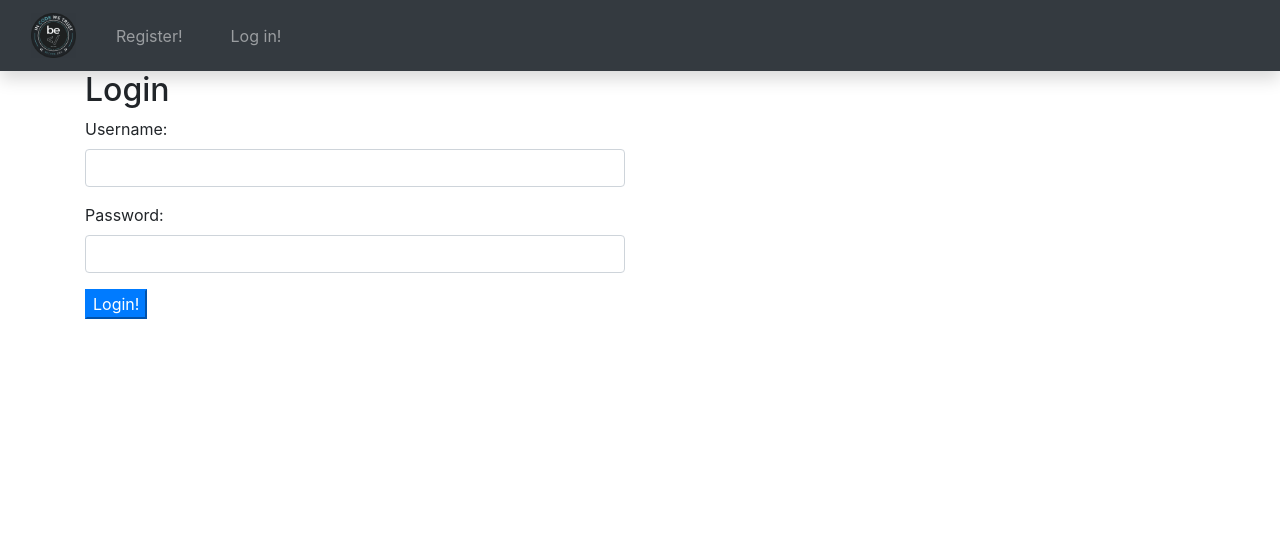
After one commit to Paul-Ducky/oop-pricecalculator, a PHP site: page /view/loginForm.php in a window 1280 px wide. The commit adds this page. Shown: the top 559 px of the page. Run offline with PHP 8.4, Linux system fonts and the light colour scheme.

Commit message:
prep for login

```diff
--- /dev/null
+++ b/model/login.php
@@ -0,0 +1 @@
+<?php
--- a/view/includes/header.php
+++ b/view/includes/header.php
@@ -22,10 +22,10 @@
             <div class="collapse navbar-collapse" id="navbarSupportedContent">
                 <ul class="navbar-nav mr-auto">
                     <li class="nav-item">
-                        <a class="nav-link px-4" href="#">Placeholder</a>
+                        <a class="nav-link px-4" href="#">Register!</a>
                     </li>
                     <li class="nav-item">
-                        <a class="nav-link px-4" href="#">Placeholder</a>
+                        <a class="nav-link px-4" href="/view/loginForm.php">Log in!</a>
                     </li>
                 </ul>
             </div>
--- /dev/null
+++ b/view/loginForm.php
@@ -0,0 +1,23 @@
+<?php require 'includes/header.php'; ?>
+
+<div class="container">
+
+    <div class="row">
+        <div class="col-md-6">
+            <h2>Login</h2>
+            <form action="login.php" method="post">
+                <div class="form-group">
+                    <label for="username">Username: </label>
+                    <input type="text" name="username" id="username" class="form-control" required>
+                </div>
+                <div class="form-group">
+                    <label for="password">Password: </label>
+                    <input type="password" name="password" id="password" class="form-control" required>
+                </div>
+                <button type="submit" class="btn-primary"> Login!</button>
+            </form>
+        </div>
+    </div>
+
+</div>
+<?php require 'includes/footer.php';
```
